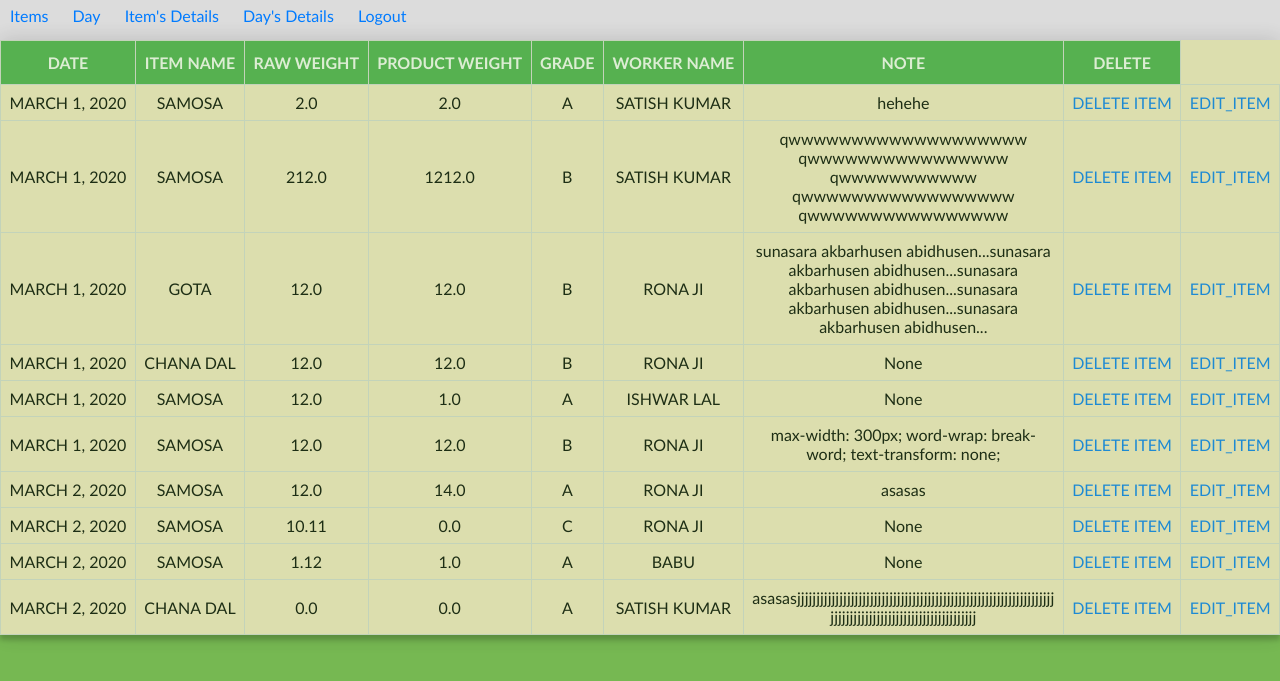
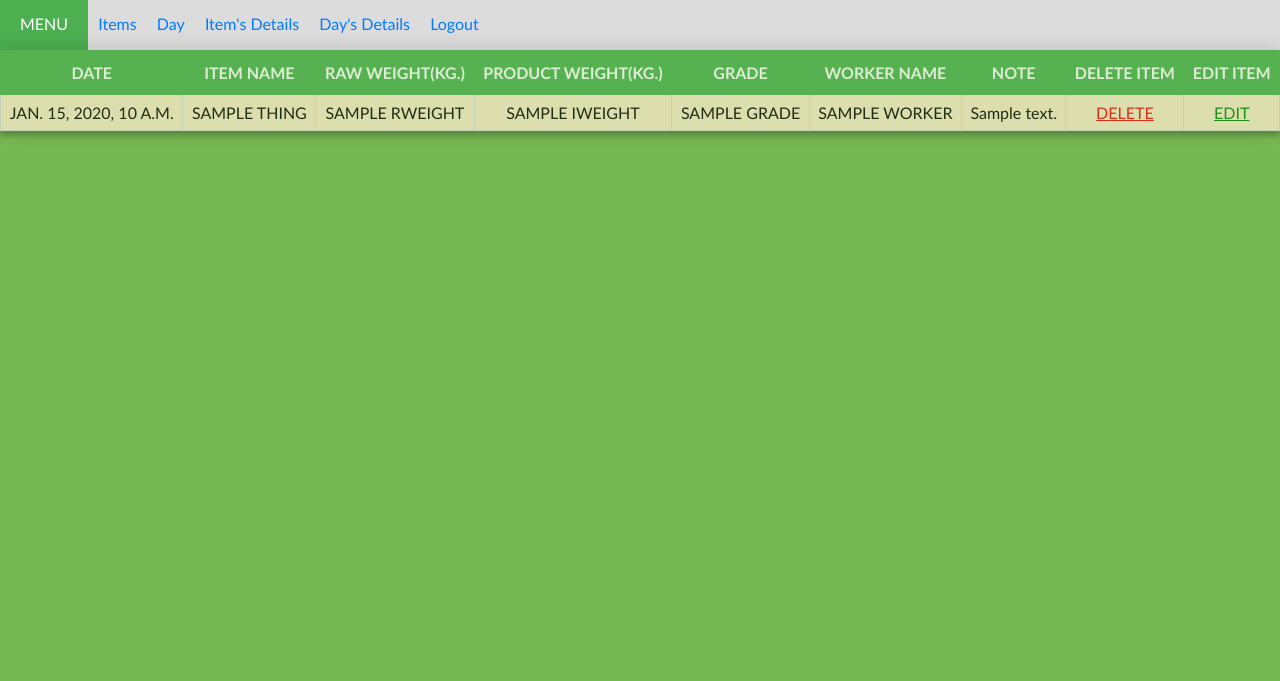
Before and after one commit to AASunasara/TasteFeatDjango, a Django app: template cal/templates/show.html in a window 1280 px wide. Shown: the top 681 px of the page. Run offline with Django 3.2, Linux system fonts and the light colour scheme; data comes from the database, SQL or seed files in the repository; both versions use the stored data as it was after the commit; the template is opened without the code that fills it: values that come from a table or form of the project are taken from there, most other values are stand-ins (such as "Sample title", 1, 10 or a date in 2020); parts of the project's set-up code (start-up, migrations or seed data) failed here and were passed over.

Commit message:
navbar designed

```diff
--- a/cal/forms.py
+++ b/cal/forms.py
@@ -4,9 +4,11 @@
 
 
 class ItemsForm(forms.ModelForm):
+
+
     class Meta:
         model = items
-        fields = ['item_names', 'rweight', 'iweight', 'grade', 'worker','note']
+        fields = ['item_names', 'rweight', 'iweight', 'grade', 'worker', 'note']
 
 
 class DaysForm(forms.ModelForm):
--- a/cal/models.py
+++ b/cal/models.py
@@ -1,7 +1,8 @@
 from django.db import models
 from django.contrib.auth.models import User
 from datetime import date, datetime
-
+from django.forms import TextInput, Textarea
+from django import forms
 
 worker_names = (
 
@@ -31,11 +32,12 @@
 
 class items(models.Model):
     item_names = models.CharField(max_length=100, choices=item_names)
-    rweight = models.IntegerField(default=0.0)
-    iweight = models.IntegerField(default=0.0)
+    rweight = models.FloatField(default=0.0)
+    iweight = models.FloatField(default=0.0)
     grade = models.CharField(max_length=1, choices=grades)
     worker = models.CharField(max_length=50, choices=worker_names )
-    note = models.CharField(max_length=1000, blank=True, null=True)
+    note = forms.Textarea(attrs={'rows'})
+    # note = models.CharField(max_length=1000, blank=True, null=True)
     user_id = models.ForeignKey(User, on_delete=models.CASCADE, null=True)
     date = models.DateField(default = date.today)
 
--- a/cal/static/css/show.css
+++ b/cal/static/css/show.css
@@ -1,20 +1,17 @@
-body{
+* {margin:0;
+padding:0;}
+
+body {
     background: #76b852;
     /* font-family: "Roboto", sans-serif; */
     font-family: "Trebuchet MS", Arial, Helvetica, sans-serif;
-    margin: 0%;
-}
-
-a {
-
-    color:#007bff;
-    text-decoration:none;
-    background-color:transparent
-
+    margin: 0;
 }
 
 
+
 .container {
+
     text-transform: uppercase;
     text-align: center;
     align-content: center;
@@ -40,7 +37,7 @@
 
 
 .container th {
-
+    border: 1px solid #4CAF50;
     padding-top: 12px;
     padding-bottom: 12px;
     background-color: #4CAF50;
@@ -54,11 +51,64 @@
     text-transform: none;
 }
 .nav {
-    line-height:2;
+    line-height:3;
     background-color: #DCDCDC;
-    height : 40px;
+    height : 50px;
+    padding: 0;
+    margin: 0;
 }
 .nav-item{
+    margin-left: -4px;
     height : 20px;
     padding : 10px ;
+    background-color: 4CAF50;
 }
+
+a {
+
+    color:#007bff;
+    text-decoration:none;
+    background-color:transparent;
+
+}
+a:hover {
+
+    display: inline-block;
+    padding: 0px 20px;
+    color: white;
+    background-color: #4CAF50;
+    height: 100%;
+    margin-left: -4px;
+
+
+
+}
+.menu, .menu:hover {
+
+    margin: 0;
+    display: inline-block;
+    padding: 0 20px;
+    color: white;
+    background-color: #4CAF50;
+    height: 100%;
+}
+.delete a{
+    color: red;
+    text-decoration: underline;
+
+}
+.edit a{
+
+    color:green;
+    text-decoration: underline;
+
+}
+
+.delete a:hover, .edit a:hover{
+
+    display: inline-block;
+    padding: 0px 20px;
+    background-color:#ddd;
+    height: 100%;
+    margin-left: -4px;
+}
--- a/cal/templates/day.html
+++ b/cal/templates/day.html
@@ -16,6 +16,7 @@
         <header>
             <div>
             <nav class="nav">
+                <a class="menu">MENU</a>
                 <a class="nav-item" href="{% url 'home' %}">Items</a>
                 <a class="nav-item" href="{% url 'day' %}">Day</a>
                 <a class="nav-item" href="{% url 'show' %}">Item's Details</a>
--- a/cal/templates/home.html
+++ b/cal/templates/home.html
@@ -15,6 +15,7 @@
     <body>
         <header>
             <nav class="nav">
+            <a class="menu">MENU </a>
             <a class="nav-item" href="{% url 'home' %}">Items</a>
             <a class="nav-item" href="{% url 'day' %}">Day</a>
             <a class="nav-item" href="{% url 'show' %}">Item's Details</a>
--- a/cal/templates/show.html
+++ b/cal/templates/show.html
@@ -9,14 +9,12 @@
         <header>
             <div>
             <nav class="nav">
+                    <a class="menu">MENU </a>
                     <a class="nav-item" href="{% url 'home' %}">Items</a>
                     <a class="nav-item" href="{% url 'day' %}">Day</a>
                     <a class="nav-item" href="{% url 'show' %}">Item's Details</a>
                     <a class="nav-item" href="{% url 'todays_detail' %}">Day's Details</a>
                     <a class="nav-item" href="{% url 'logout' %}">Logout</a>
-
-
-
             </nav>
             </div>
 
@@ -35,13 +33,13 @@
             <tr>
                 <th>Date</th>
                 <th>Item name</th>
-                <th>Raw weight</th>
-                <th>Product weight</th>
+                <th>Raw weight(kg.)</th>
+                <th>Product weight(kg.)</th>
                 <th>Grade</th>
                 <th>Worker Name</th>
                 <th>Note</th>
-                <th>delete</th>
-
+                <th>delete item</th>
+                <th>edit item</th>
             </tr>
 
             {% if all_items %}
@@ -55,8 +53,8 @@
                 <td class="striker">{{ things.grade }}</td>
                 <td class="striker">{{ things.worker }}</td>
                 <td class="note">{{ things.note }}</td>
-                <td class="cross"><center><a href="{% url 'delete_item' things.id %}">delete item</a></center></td>
-                <td class="cross"><center><a href="{% url 'edit_item' things.id %}">edit_item</a></center></td>
+                <td class="delete"><center><a href="{% url 'delete_item' things.id %}">delete</a></center></td>
+                <td class="edit"><center><a href="{% url 'edit_item' things.id %}">edit</a></center></td>
             </tr>
 
                 {% endfor %}
```
Also changed, not shown: cal/static/css/day.css (+44 -18 lines), cal/static/css/hom.css (+45 -18 lines), cal/static/css/todays_detail.css (+67 -12 lines), cal/templates/todays_detail.html (+5 -3 lines), cal/migrations/0016_auto_20200302_1536.py (added), db.sqlite3. Lines whose indentation alone changed are shown as unchanged.
